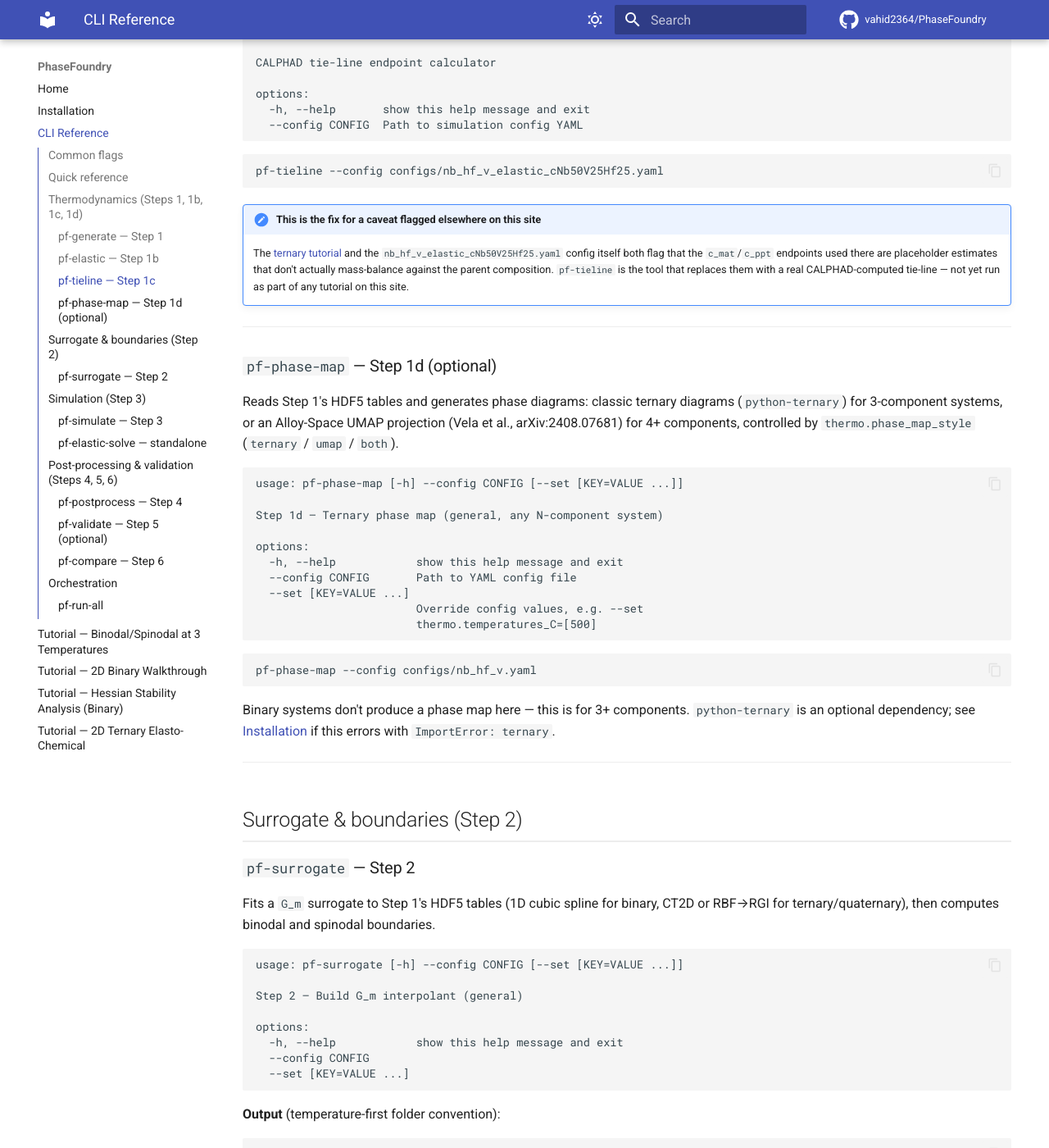
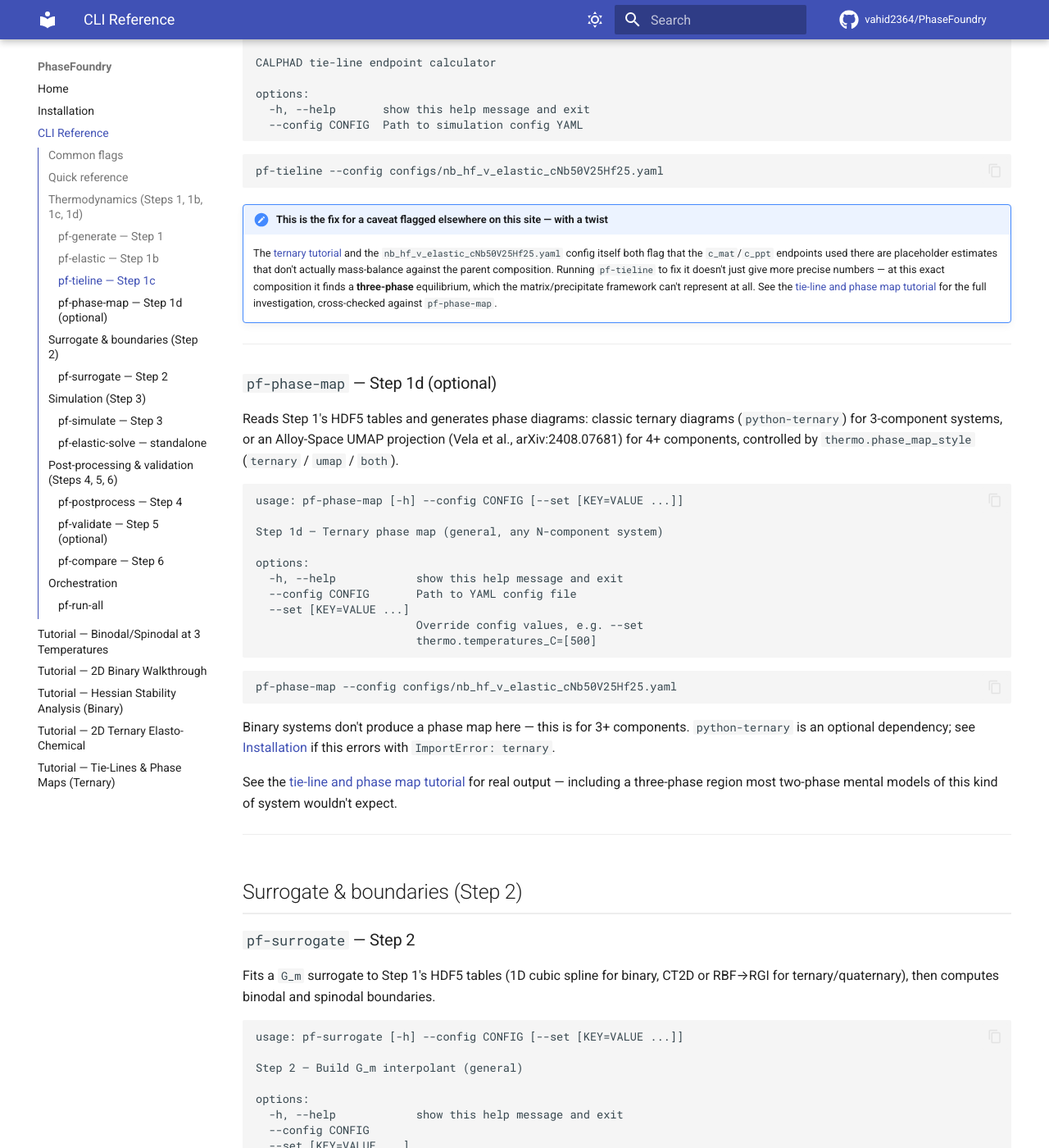
Before and after one commit to vahid2364/PhaseFoundry, an MkDocs documentation site: the page built from docs/cli_reference.md, in a window 1280 px wide and 1400 px high, scrolled down 2794 px. Shown: the whole window at 82% size. Built offline with MkDocs 1.6.1 and Material for MkDocs 9.7.7, drawn with Linux system fonts in a browser that asks for light colours; comment, search, counter and statistics services are not loaded.

Commit message:
Add tie-line/phase-map tutorial: pf-tieline finds a 3-phase equilibrium where the elastic config assumed 2, cross-checked against pf-phase-map

````diff
--- a/docs/cli_reference.md
+++ b/docs/cli_reference.md
@@ -145,13 +145,16 @@ options:
 pf-tieline --config configs/nb_hf_v_elastic_cNb50V25Hf25.yaml
 ```
 
-!!! note "This is the fix for a caveat flagged elsewhere on this site"
+!!! note "This is the fix for a caveat flagged elsewhere on this site — with a twist"
     The [ternary tutorial](tutorial_2d_ternary_elastic.md) and the
     `nb_hf_v_elastic_cNb50V25Hf25.yaml` config itself both flag that the
     `c_mat`/`c_ppt` endpoints used there are placeholder estimates that
-    don't actually mass-balance against the parent composition. `pf-tieline`
-    is the tool that replaces them with a real CALPHAD-computed tie-line —
-    not yet run as part of any tutorial on this site.
+    don't actually mass-balance against the parent composition. Running
+    `pf-tieline` to fix it doesn't just give more precise numbers — at this
+    exact composition it finds a **three-phase** equilibrium, which the
+    matrix/precipitate framework can't represent at all. See the
+    [tie-line and phase map tutorial](tutorial_tieline_phase_map.md) for the
+    full investigation, cross-checked against `pf-phase-map`.
 
 ---
 
@@ -176,13 +179,17 @@ options:
 ```
 
 ```bash
-pf-phase-map --config configs/nb_hf_v.yaml
+pf-phase-map --config configs/nb_hf_v_elastic_cNb50V25Hf25.yaml
 ```
 
 Binary systems don't produce a phase map here — this is for 3+ components.
 `python-ternary` is an optional dependency; see
 [Installation](installation.md#optional-dependencies) if this errors with
 `ImportError: ternary`.
+
+See the [tie-line and phase map tutorial](tutorial_tieline_phase_map.md) for
+real output — including a three-phase region most two-phase mental models
+of this kind of system wouldn't expect.
 
 ---
 
--- a/mkdocs.yml
+++ b/mkdocs.yml
@@ -59,6 +59,7 @@ nav:
   - Tutorial — 2D Binary Walkthrough: tutorial_2d_binary.md
   - Tutorial — Hessian Stability Analysis (Binary): tutorial_hessian_stability_binary.md
   - Tutorial — 2D Ternary Elasto-Chemical: tutorial_2d_ternary_elastic.md
+  - Tutorial — Tie-Lines & Phase Maps (Ternary): tutorial_tieline_phase_map.md
 
 markdown_extensions:
   - attr_list
````
Also changed, not shown: docs/index.md (+8 -0 lines), docs/tutorial_2d_ternary_elastic.md (+7 -5 lines), docs/tutorial_tieline_phase_map.md (added, +197 -0 lines), docs/images/tutorial_tieline_phase_map/phase_map_300C.png (added), docs/images/tutorial_tieline_phase_map/phase_map_500C.png (added), docs/images/tutorial_tieline_phase_map/phase_map_700C.png (added), docs/images/tutorial_tieline_phase_map/phase_map_900C.png (added).
